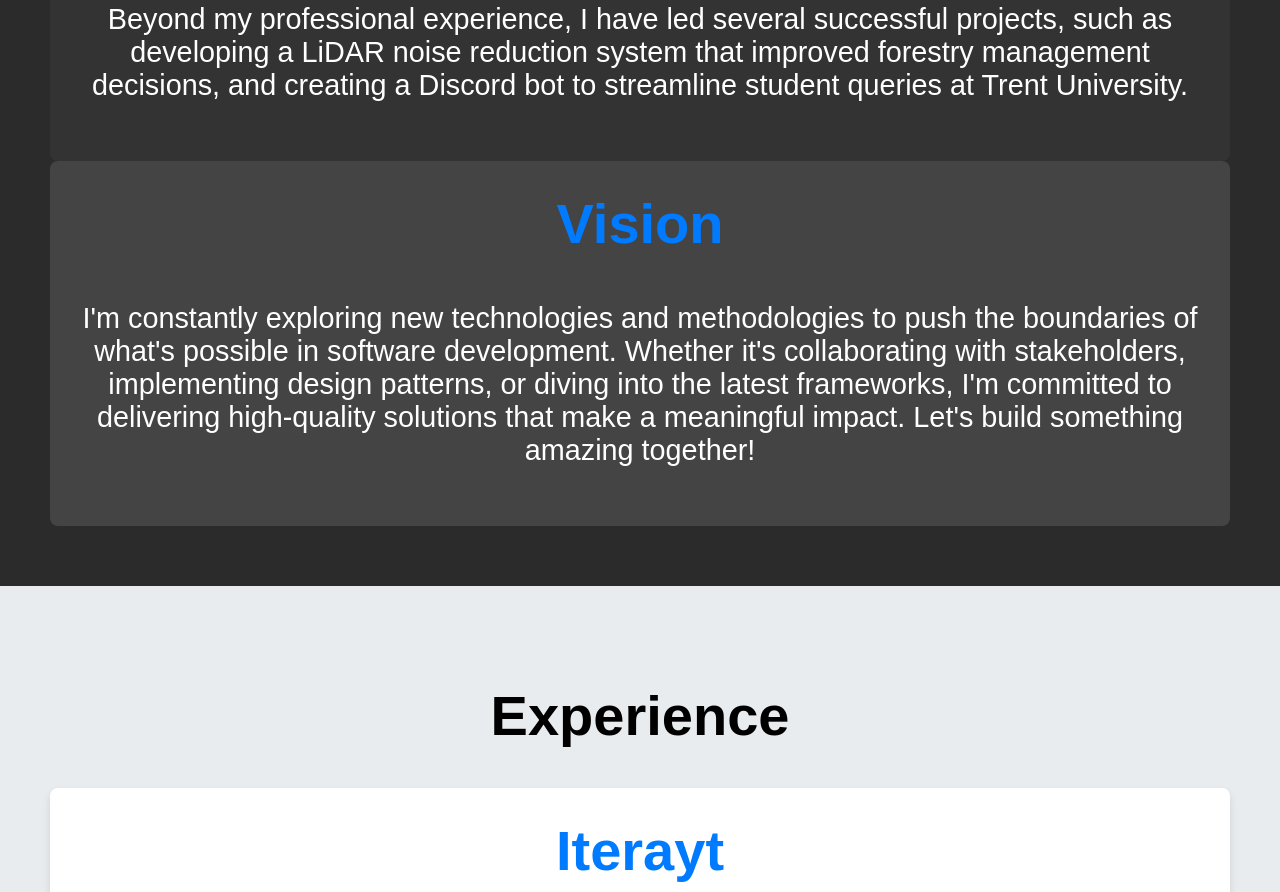
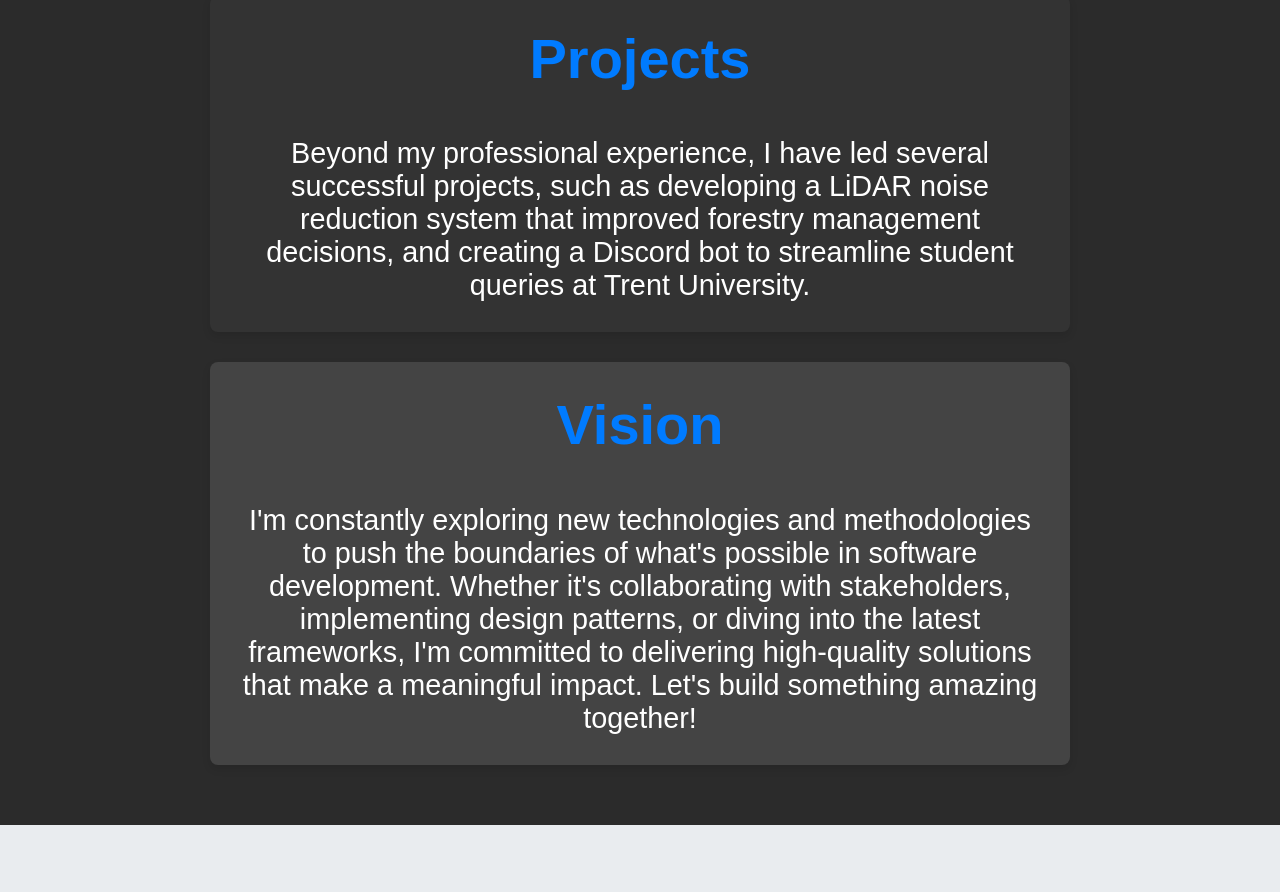
Before and after one commit to Zachary-Bricknell/Portfolio, a React (Create React App) app in the folder my-portfolio/: page / in a window 1280 px wide. Shown: the part 1900-2792 px from the top of the page. Built offline with nearby package versions, Linux system fonts and the light colour scheme; the HTML template or start-up script is replaced by a standard one.

Commit message:
Styled all pages the same

```diff
--- a/my-portfolio/src/App.js
+++ b/my-portfolio/src/App.js
@@ -12,6 +12,7 @@ function App() {
   return (
     <div className="App">
       <nav className="navbar">
+      <Link to="hero" smooth={true} duration={500}>Home</Link>
         <Link to="about" smooth={true} duration={500}>About</Link>
         <Link to="projects" smooth={true} duration={500}>Projects</Link>
         <Link to="experience" smooth={true} duration={500}>Experience</Link>
--- a/my-portfolio/src/components/About.css
+++ b/my-portfolio/src/components/About.css
@@ -13,30 +13,69 @@
 
 .about-section {
   padding: 60px 50px;
-  background-color: #2b2b2b; /* This is where you set the main background color */
+  background-color: #2b2b2b; /* Consistent background color */
   color: #fff;
-}
-
-/* Alternate section colors */
-.about-section-content {
-  background-color: #333333;
-  padding: 30px;
-  border-radius: 8px;
-  transition: opacity 0.6s ease-out, transform 0.6s ease-out;
-}
-
-.about-section-content.alternate {
-  background-color: #444444;
 }
 
 .about-section h2 {
   margin-top: 0;
-  font-size: 1.8rem; /* Slightly larger title font */
+  font-size: 3.5rem; /* Consistent font size */
   color: #007bff;
   text-align: center; /* Center align the title */
 }
 
-/* Media queries as before */
+/* About Section Content */
+.about-content {
+  display: flex;
+  flex-direction: column;
+  align-items: center;
+  gap: 30px; /* Consistent gap */
+  width: 100%;
+  max-width: 800px; /* Consistent max-width */
+  margin: 0 auto; /* Centering the content */
+  padding: 0 20px; /* Ensure there's consistent padding */
+}
+
+/* Card Styling */
+.about-section-content {
+  background-color: #333333; /* Dark background for the card */
+  padding: 30px; /* Consistent padding */
+  border-radius: 8px;
+  box-shadow: 0 4px 8px rgba(0, 0, 0, 0.1);
+  width: 100%;
+  max-width: 800px; /* Ensure max-width is consistent with other sections */
+  opacity: 0; /* Hidden by default for scroll transition effect */
+  transform: translateY(50px); /* Slide in from below */
+  transition: opacity 0.6s ease-out, transform 0.6s ease-out;
+}
+
+.about-section-content.visible {
+  opacity: 1; /* Fully visible when in view */
+  transform: translateY(0); /* Slide to original position */
+}
+
+.about-section-content.alternate {
+  background-color: #444444; /* Alternating background color for even cards */
+}
+
+.about-section-content:hover {
+  transform: translateY(-10px);
+  box-shadow: 0 6px 12px rgba(0, 0, 0, 0.2); /* Add hover effect similar to Projects/Experience sections */
+}
+
+.about-section-content h2 {
+  font-size: 1.8rem; /* Consistent font size */
+  color: #007bff;
+  text-align: center; /* Center align the title */
+}
+
+.about-section-content p {
+  font-size: 1.2rem; /* Consistent font size */
+  color: #fff;
+  margin: 10px 0 0; /* Consistent spacing */
+}
+
+/* Media queries for responsive design */
 @media (min-width: 768px) {
   .about-section-content h2 {
     font-size: 3rem;
--- a/my-portfolio/src/components/Contact.css
+++ b/my-portfolio/src/components/Contact.css
@@ -7,7 +7,7 @@
 
 .contact h2 {
   margin-bottom: 40px;
-  font-size: 1.8rem; /* Consistent font size for h2 */
+  font-size: 3.5rem; /* Consistent font size for h2 */
   color: #007bff; /* Matching color with other sections */
 }
 
@@ -18,29 +18,40 @@
 }
 
 .contact-form {
-  max-width: 600px;
+  max-width: 800px; /* Consistent max-width with other sections */
   margin: 0 auto;
   display: flex;
   flex-direction: column;
-  gap: 15px;
+  gap: 30px; /* Consistent gap */
+  padding: 30px; /* Consistent padding */
+  background: white;
+  border-radius: 8px;
+  box-shadow: 0 4px 8px rgba(0, 0, 0, 0.1);
+  transition: transform 0.3s ease, box-shadow 0.3s ease;
+}
+
+.contact-form:hover {
+  transform: translateY(-10px);
+  box-shadow: 0 6px 12px rgba(0, 0, 0, 0.2); /* Hover effect similar to other sections */
 }
 
 .contact-form input,
 .contact-form textarea {
-  padding: 10px;
+  padding: 15px; /* Increased padding for consistency */
   border: 1px solid #ccc;
   border-radius: 4px;
   font-size: 1.2rem; /* Consistent input font size */
 }
 
 .contact-form button {
-  padding: 10px;
+  padding: 15px; /* Consistent padding */
   background: #007bff;
   color: white;
   border: none;
   border-radius: 4px;
   cursor: pointer;
   font-size: 1.2rem; /* Consistent button font size */
+  transition: background 0.3s ease;
 }
 
 .contact-form button:hover {
--- a/my-portfolio/src/components/Contact.js
+++ b/my-portfolio/src/components/Contact.js
@@ -5,8 +5,9 @@ const Contact = () => {
   return (
     <section className="contact">
       <h2>Contact</h2>
-      <p>Feel free to reach out to me on any of my social media platforms, or send me an email directly, When this is working</p>
       <form className="contact-form">
+      <p>Feel free to reach out to me on any of my social media platforms, or send me an email directly</p>
+      <h2>Not Implemented</h2>
         <input type="text" placeholder="Your Name" required />
         <input type="email" placeholder="Your Email" required />
         <textarea placeholder="Your Message" required></textarea>
--- a/my-portfolio/src/components/Experience.css
+++ b/my-portfolio/src/components/Experience.css
@@ -7,21 +7,28 @@
 .experience h2 {
   text-align: center;
   margin-bottom: 40px;
-  font-size: 3.5rem; /* Consistent font size with about-section h2 */
+  font-size: 3.5rem; /* Consistent font size with Projects section */
   color: #000000; /* Consistent color */
 }
 
 .experience-container {
   display: flex;
   flex-direction: column;
-  gap: 30px; /* Increased gap for better spacing */
+  align-items: center;
+  gap: 30px; /* Consistent gap */
+  width: 100%;
+  max-width: 800px; /* Consistent max-width */
+  margin: 0 auto; /* Centering the container */
+  padding: 0 20px; /* Ensure there's consistent padding */
 }
 
 .experience-card {
   background: white;
-  padding: 30px; /* Increased padding for more spacious feel */
+  padding: 30px; /* Consistent padding */
   border-radius: 8px;
   box-shadow: 0 4px 8px rgba(0, 0, 0, 0.1);
+  width: 100%;
+  max-width: 800px; /* Ensure max-width is consistent with Projects section */
   transition: transform 0.3s ease, box-shadow 0.3s ease, opacity 0.6s ease-out, transform 0.6s ease-out;
   opacity: 0; /* Initially hidden */
   transform: translateY(50px); /* Slide in from below */
@@ -43,18 +50,18 @@
 
 .experience-card h3 {
   margin: 0;
-  font-size: 1.8rem; /* Consistent font size with about-section h2 */
+  font-size: 1.8rem; /* Consistent font size */
   color: #007bff; /* Consistent color */
 }
 
 .experience-card h4 {
   margin: 5px 0;
   color: #6c757d;
-  font-size: 1.5rem; /* Consistent font size with about-section p */
+  font-size: 1.5rem; /* Consistent font size */
 }
 
 .experience-card p {
-  font-size: 1.2rem; /* Consistent font size with about-section p */
+  font-size: 1.2rem; /* Consistent font size */
   color: #666666;
   margin: 10px 0 0; /* Better spacing around text */
 }
@@ -66,22 +73,22 @@
   }
 
   .experience-card h3 {
-    font-size: 3rem; /* Consistent font size with about-section h2 for larger screens */
+    font-size: 3rem; /* Consistent font size for larger screens */
   }
 
   .experience-card p,
   .experience-card h4 {
-    font-size: 1.5rem; /* Consistent font size with about-section p for larger screens */
+    font-size: 1.5rem; /* Consistent font size for larger screens */
   }
 }
 
 @media (min-width: 1200px) {
   .experience-card h3 {
-    font-size: 3.5rem; /* Consistent font size with about-section h2 for larger screens */
+    font-size: 3.5rem; /* Consistent font size for larger screens */
   }
 
   .experience-card p,
   .experience-card h4 {
-    font-size: 1.8rem; /* Consistent font size with about-section p for larger screens */
+    font-size: 1.8rem; /* Consistent font size for larger screens */
   }
 }
--- a/my-portfolio/src/components/FooterComponent.js
+++ b/my-portfolio/src/components/FooterComponent.js
@@ -2,9 +2,11 @@ import React from 'react';
 import './Footer.css';
 
 const Footer = () => {
+  const currentYear = new Date().getFullYear(); // Fetch the current year
+
   return (
     <footer className="footer">
-      <p>© Zachary Bricknell 2024. All rights reserved.</p>
+      <p>© Zachary Bricknell {currentYear}. All rights reserved.</p>
     </footer>
   );
 };
--- a/my-portfolio/src/components/Projects.css
+++ b/my-portfolio/src/components/Projects.css
@@ -20,24 +20,28 @@
 .projects h2 {
   text-align: center;
   margin-bottom: 40px;
-  font-size: 3.5rem; /* Match the h2 font size from the About section */
-  color: 333333; /* Keep the heading color consistent */
+  font-size: 3.5rem; /* Consistent font size with Experience section */
+  color: #fff; /* Consistent color */
 }
 
 .projects-container {
   display: flex;
   flex-direction: column;
   align-items: center;
-  gap: 40px; /* Increased gap for better spacing */
+  gap: 30px; /* Consistent gap */
+  width: 100%;
+  max-width: 800px; /* Consistent max-width */
+  margin: 0 auto; /* Centering the container */
+  padding: 0 20px; /* Ensure there's consistent padding */
 }
 
 .project-card {
   background: #333333; /* Dark background for the card */
-  padding: 30px; /* Increased padding for a more spacious feel */
+  padding: 30px; /* Consistent padding */
   border-radius: 8px;
   box-shadow: 0 4px 8px rgba(0, 0, 0, 0.1);
   width: 100%;
-  max-width: 700px; /* Increased max-width for larger content */
+  max-width: 800px; /* Ensure max-width is consistent with Experience section */
   opacity: 0; /* Hidden by default for scroll transition effect */
   transform: translateY(50px); /* Slide in from below */
   transition: opacity 0.6s ease-out, transform 0.6s ease-out;
@@ -52,15 +56,20 @@
   background: #444444; /* Alternating background color for even cards */
 }
 
+.project-card:hover {
+  transform: translateY(-10px);
+  box-shadow: 0 6px 12px rgba(0, 0, 0, 0.2);
+}
+
 .project-card h3 {
   margin-top: 0;
-  font-size: 1.8rem; /* Match the h2 font size from the About section */
-  color: #007bff;
+  font-size: 1.8rem; /* Consistent font size */
+  color: #007bff; /* Consistent color */
   text-align: center; /* Center align the title */
 }
 
 .project-card p {
-  font-size: 1.2rem; /* Match the paragraph font size from the About section */
+  font-size: 1.2rem; /* Consistent font size */
   color: #fff; /* Lighter color for better readability on dark background */
   text-align: left; /* Left align the text for better readability */
 }
@@ -85,20 +94,20 @@
   }
 
   .project-card h3 {
-    font-size: 3rem; /* Match the h2 size for larger screens */
+    font-size: 3rem; /* Consistent font size for larger screens */
   }
 
   .project-card p {
-    font-size: 1.5rem; /* Match the paragraph size for larger screens */
+    font-size: 1.5rem; /* Consistent font size for larger screens */
   }
 }
 
 @media (min-width: 1200px) {
   .project-card h3 {
-    font-size: 3.5rem; /* Match the h2 size for larger screens */
+    font-size: 3.5rem; /* Consistent font size for larger screens */
   }
 
   .project-card p {
-    font-size: 1.8rem; /* Match the paragraph size for larger screens */
+    font-size: 1.8rem; /* Consistent font size for larger screens */
   }
 }
```
